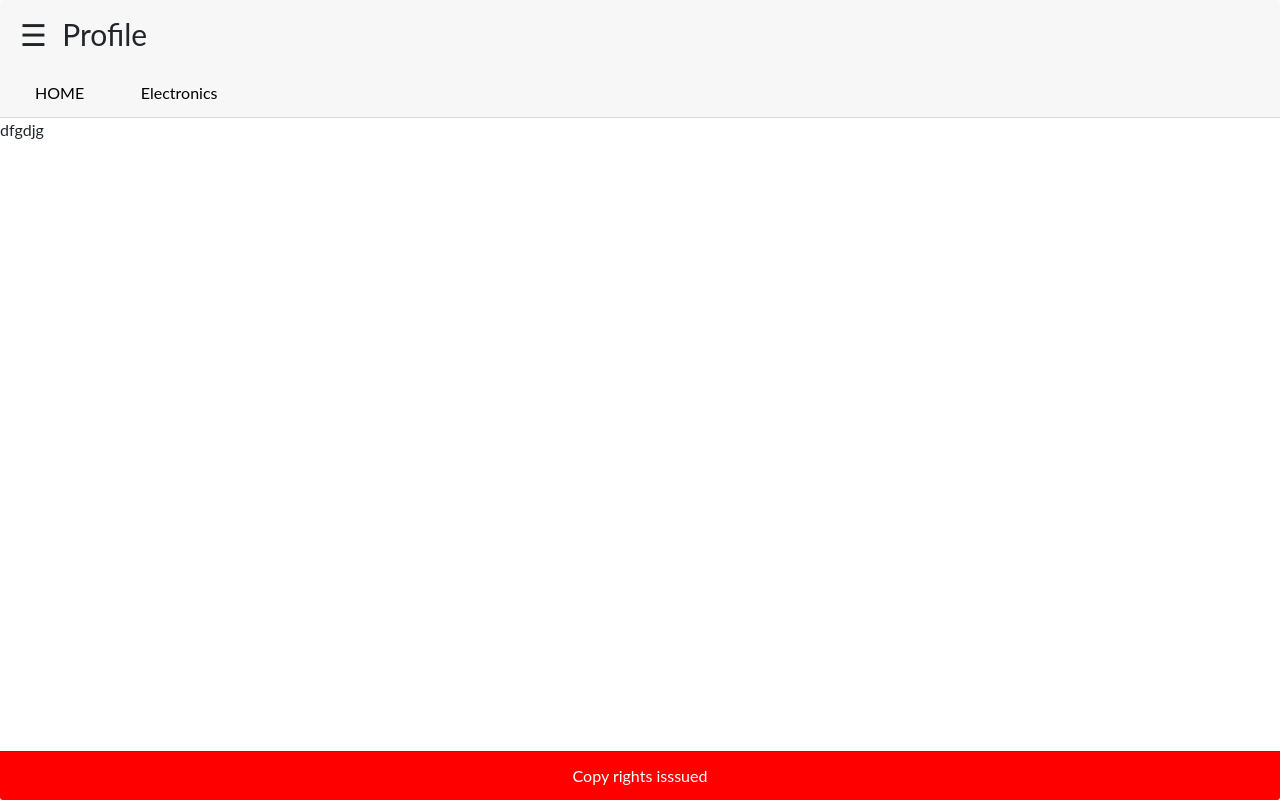
After one commit to Harishnookala/phplearning, a PHP site: page /Electronics.php in a window 1280 px wide. The commit adds this page. Run offline with PHP 8.4, Linux system fonts and the light colour scheme; the visitor is signed in with stand-in values (Sample User, id 1).

Commit message:
electronics.php and header.php files are added index.php file has changes the name as header.php
header and footer are designed with standard

```diff
--- /dev/null
+++ b/Electronics.php
@@ -0,0 +1,8 @@
+<?php
+include 'header.php';
+?>
+<body>
+  <div>
+   dfgdjg
+  </div>
+</body>
--- a/db.php
+++ b/db.php
@@ -48,7 +48,6 @@ $email_valid = "";
    if(isset($_POST['login'])){
        $email  = $_POST['email'];
        $password = $_POST['password'];
-
        $login_query = "SELECT * FROM phptutorial.signup WHERE email='$email'
 AND password='$password'";
        $result = mysqli_query($conn,$login_query);
@@ -61,7 +60,7 @@ AND password='$password'";
             $value = $row[0] ? : false;
             session_start();
             $_SESSION['username'] = $value;
-              header("location:index.php");
+              header("location:header.php");
        }
        else{
            $email_valid = "Your Email_id or Password is not valid";
--- /dev/null
+++ b/header.php
@@ -0,0 +1,60 @@
+<?php
+
+require("auth.php");
+
+?>
+
+<!DOCTYPE html>
+<html>
+<head>
+    <meta name="viewport" content="width=device-width, initial-scale=1">
+    <link rel="stylesheet" type="text/css" href="css/bootstrap.min.css">
+    <link rel="stylesheet" type="text/css" href="styles.css">
+
+</head>
+<body>
+
+<div id="mySidenav" class="sidenav">
+    <p class="username">Welcome <?php echo $_SESSION['username']; ?>!
+        <span href="javascript:void(0)" class="closebtn"  style="padding-top:15px: " onclick="closeNav()">&times;</span>
+</p>
+
+    <a href="#">About</a>
+    <a href="#">Services</a>
+    <a href="#">Clients</a>
+    <a href="#">Contact</a>
+</div>
+
+ <div>
+    <div>
+       <header class="card-header">
+          <div style="font-size:30px;cursor:pointer" onclick="openNav()">&#9776; &nbsp;Profile</div><br>
+           <div class="row">
+               <div class="col-sm-1" style="margin-left: 15px">
+                   <a href="" style="color: black; text-decoration: unset">HOME</a>
+               </div>
+               <div class="col-sm-3">
+                   <a href="Electronics.php" style="color: black;text-decoration: unset">Electronics</a>
+               </div>
+           </div>
+       </header>
+        <footer class="card-footer">
+            <div class="container">
+                Copy rights isssued
+            </div>
+        </footer>
+
+    </div>
+ </div>
+<script>
+    function openNav() {
+        document.getElementById("mySidenav").style.width = "300px";
+    }
+
+    function closeNav() {
+        document.getElementById("mySidenav").style.width = "0";
+    }
+</script>
+
+</body>
+</html>
--- a/login.php
+++ b/login.php
@@ -32,7 +32,10 @@
              <div <?php if (isset($email_valid)): ?> class="form_error" <?php endif ?> >
                  <?php if (isset($email_valid)): ?>
                      <span><?php echo "<h5 class='email_invalid' STYLE=''>$email_valid</h5>" ?></span>
-                 <?php endif ?>             </div>
+                 <?php endif ?>
+             </div>
+             <p style="font-size: 19px"> Not a member  <a href = "signup.php">Sign Up</a></p>
+
          </form>
        </div>
    </div>
--- a/styles.css
+++ b/styles.css
@@ -3,6 +3,67 @@
    font-family: "Arial Black";
     margin-left: 15px;
 }
-.wrapper{
+
+/*header.php file css */
+
+ body {
+     font-family: "Lato", sans-serif;
+ }
+
+.sidenav {
+    height: 100%;
+    width: 0;
+    position: fixed;
+    z-index: 1;
+    top: 0;
+    left: 0;
+    background-color: lightslategrey;
+    overflow-x: hidden;
+    transition: 0.5s;
+    padding-top: 30px;
+}
+
+.sidenav a {
+    padding: 8px 8px 8px 32px;
+    text-decoration: none;
+    font-size: 25px;
+    color: aqua;
+    display: block;
+    transition: 0.3s;
+}
+
+.sidenav a:hover {
+    color: #f1f1f1;
+}
+
+.sidenav .closebtn {
+    position: absolute;
+    top: 12px;
+    right: 25px;
+    font-size: 36px;
+    cursor:pointer;
+}
+.username{
+    margin-left: 15px;
+    text-transform: capitalize;
+    font-size: 21px;
+    color: white;
+    font-weight: bold;
+}
+@media screen and (max-height: 450px) {
+    .sidenav {padding-top: 15px;}
+    .sidenav a {font-size: 18px;}
+}
+
+/*  footer */
+
+.card-footer{
+    position: fixed;
+    left: 0;
+    bottom: 0;
+    width: 100%;
+    background-color: red;
+    color: white;
+    text-align: center;
 
 }
```
Also changed, not shown: index.php (deleted, +0 -33 lines).
